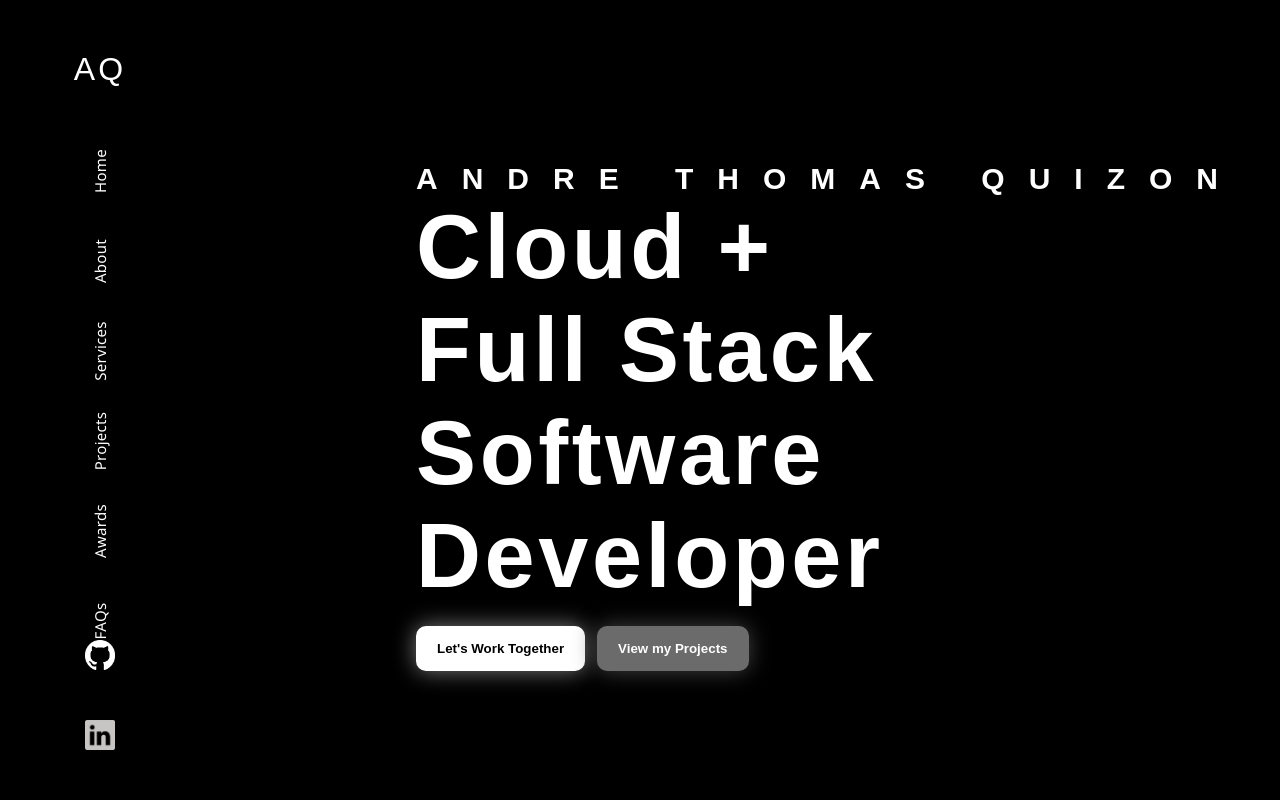
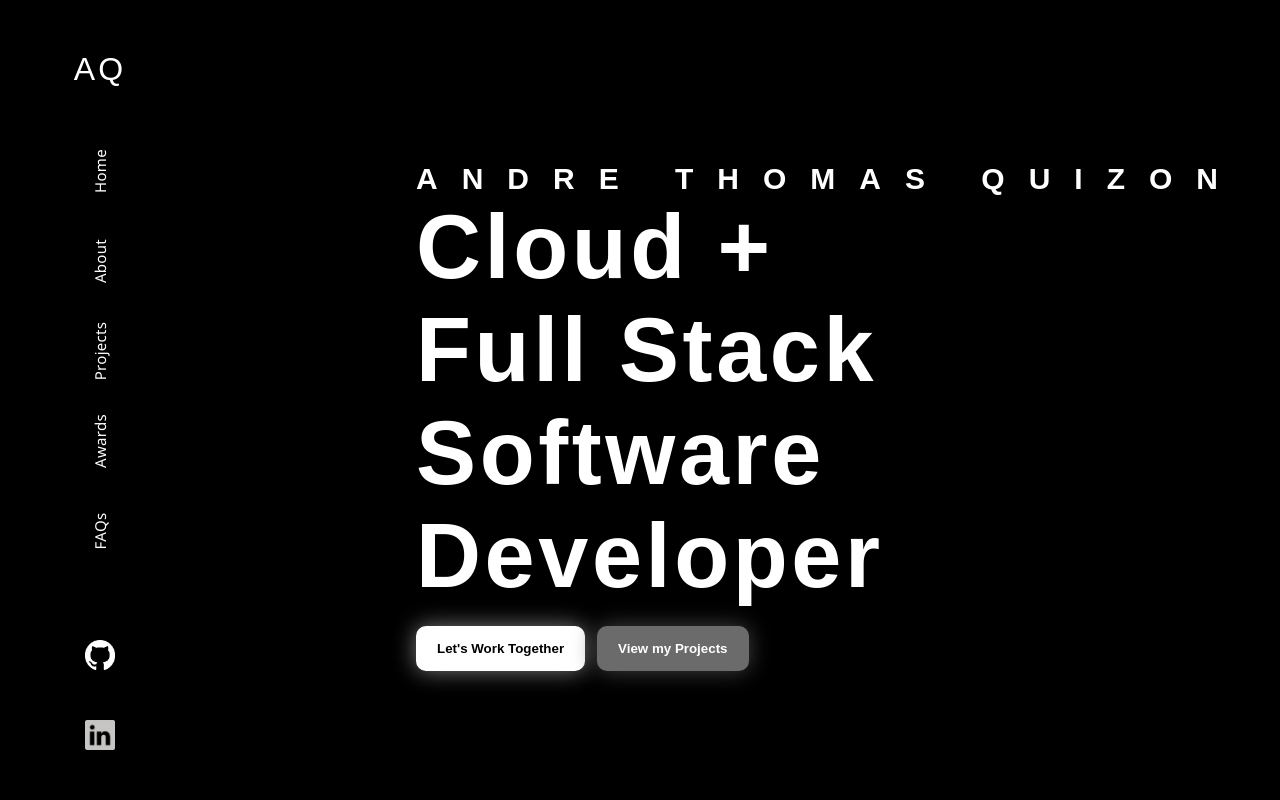
Before and after one commit to AnonymousDre/my-portfolio, a React (Vite) app: page / in a window 1280 px wide. Shown: the top 800 px of the page. Built offline with nearby package versions, Linux system fonts and the light colour scheme.

Commit message:
Update Sidebar.jsx
hide services option

```diff
--- a/src/Sidebar.jsx
+++ b/src/Sidebar.jsx
@@ -5,7 +5,7 @@ function Sidebar() {
   const navItems = [
     { id: "home", label: "Home" },
     { id: "about", label: "About" },
-    { id: "services", label: "Services" },
+    // { id: "services", label: "Services" },
     { id: "projects", label: "Projects" },
     { id: "awards", label: "Awards" },
     { id: "faqs", label: "FAQs" },
```
